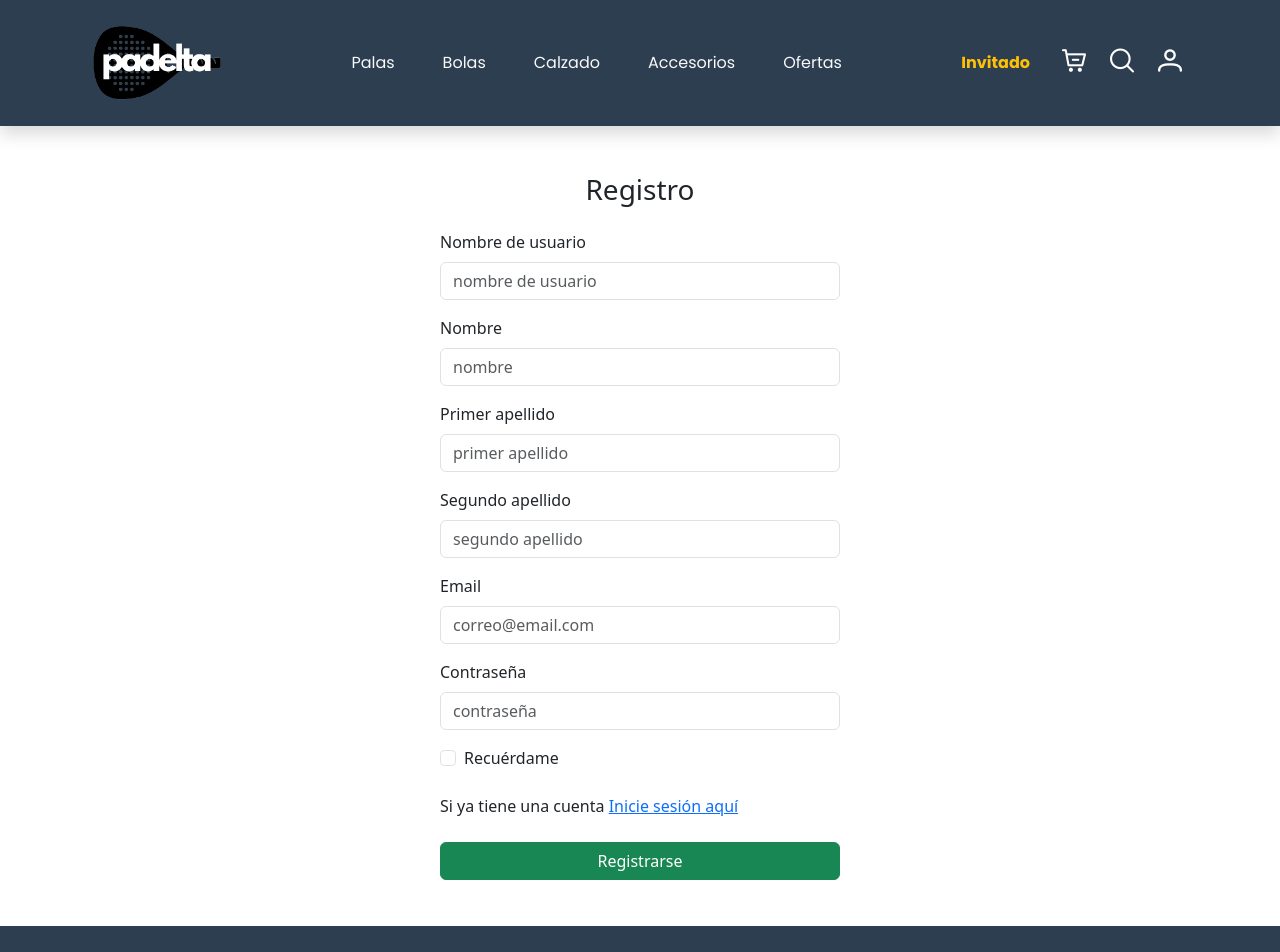
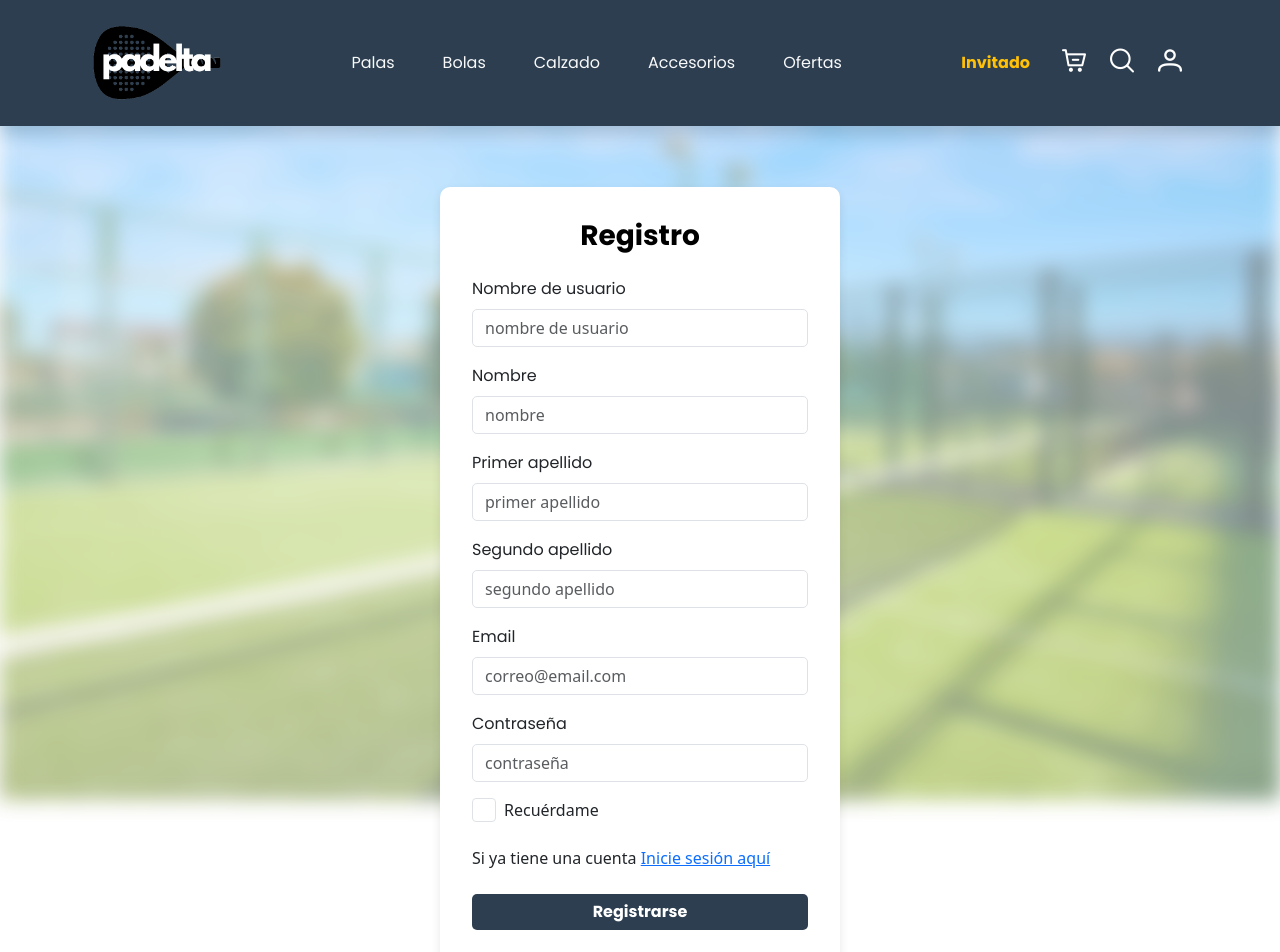
Before and after one commit to Fabian-mo29/mundoRaquetas, a Vue app in the folder frontend/: page /register in a window 1280 px wide. Shown: the top 952 px of the page. Built offline with nearby package versions, Linux system fonts and the light colour scheme.

Commit message:
Modificaciones en los colores y estilos de botones y fondo

```diff
--- a/frontend/src/components/LogIn.vue
+++ b/frontend/src/components/LogIn.vue
@@ -50,7 +50,11 @@
         </p>
       </div>
 
-      <button type="submit" class="btn btn-success" style="width: 100%">
+      <button
+        type="submit"
+        class="btn btn-success"
+        style="width: 100%; background-color: #2c3e50"
+      >
         Iniciar Sesión
       </button>
     </form>
@@ -65,7 +69,7 @@ const router = useRouter();
 
 const datosSesion = ref({
   correo: "",
-  password: ""
+  password: "",
 });
 
 async function logIn() {
@@ -75,8 +79,8 @@ async function logIn() {
       headers: { "Content-Type": "application/json" },
       body: JSON.stringify({
         email: datosSesion.value.correo,
-        password: datosSesion.value.password
-      })
+        password: datosSesion.value.password,
+      }),
     });
 
     const data = await response.json();
--- a/frontend/src/components/OfertaCard.vue
+++ b/frontend/src/components/OfertaCard.vue
@@ -1,6 +1,12 @@
 <template>
-  <link href="https://fonts.googleapis.com/css2?family=Noto+Sans:ital,wght@0,100..900;1,100..900&display=swap" rel="stylesheet">
-  <link href="https://fonts.googleapis.com/css2?family=Poppins:wght@300;400;500;600;700&display=swap" rel="stylesheet" />
+  <link
+    href="https://fonts.googleapis.com/css2?family=Noto+Sans:ital,wght@0,100..900;1,100..900&display=swap"
+    rel="stylesheet"
+  />
+  <link
+    href="https://fonts.googleapis.com/css2?family=Poppins:wght@300;400;500;600;700&display=swap"
+    rel="stylesheet"
+  />
 
   <div class="ratio-container">
     <img
@@ -26,7 +32,7 @@
         </small>
       </div>
       <RouterLink :to="'/oferta/' + oferta.id">
-        <button class="btn btn-success">Reservar</button>
+        <button class="btn btn-success">Comprar</button>
       </RouterLink>
     </div>
   </div>
@@ -37,7 +43,7 @@ import { defineProps } from "vue";
 import { RouterLink } from "vue-router";
 
 defineProps({
-  oferta: Object
+  oferta: Object,
 });
 
 const descripcionTruncada = (descripcion) => {
@@ -101,20 +107,20 @@ const descripcionTruncada = (descripcion) => {
 }
 
 .card-title {
-  font-family: 'Poppins', sans-serif;
+  font-family: "Poppins", sans-serif;
   font-size: 1.2rem;
   font-weight: bold;
   margin-bottom: 0.5rem;
 }
 
 .card-text {
-  font-family: 'Noto Sans', sans-serif;
+  font-family: "Noto Sans", sans-serif;
   font-size: 1rem;
   margin-bottom: 0.5rem;
 }
 
 .card-price {
-  font-family: 'Poppins', sans-serif;
+  font-family: "Poppins", sans-serif;
   font-size: 1.2rem;
   font-weight: bold;
   margin-bottom: 0.25rem;
@@ -135,6 +141,6 @@ const descripcionTruncada = (descripcion) => {
 
 button {
   margin-top: auto;
-  font-family: 'Poppins', sans-serif;
+  font-family: "Poppins", sans-serif;
 }
 </style>
--- a/frontend/src/components/ProductCard.vue
+++ b/frontend/src/components/ProductCard.vue
@@ -1,6 +1,12 @@
 <template>
-  <link href="https://fonts.googleapis.com/css2?family=Noto+Sans:ital,wght@0,100..900;1,100..900&display=swap" rel="stylesheet">
-  <link href="https://fonts.googleapis.com/css2?family=Poppins:wght@300;400;500;600;700&display=swap" rel="stylesheet" />
+  <link
+    href="https://fonts.googleapis.com/css2?family=Noto+Sans:ital,wght@0,100..900;1,100..900&display=swap"
+    rel="stylesheet"
+  />
+  <link
+    href="https://fonts.googleapis.com/css2?family=Poppins:wght@300;400;500;600;700&display=swap"
+    rel="stylesheet"
+  />
 
   <img
     :src="`/imagesProducts/${product.image}`"
@@ -13,11 +19,13 @@
     </p>
     <p class="card-text">{{ product.Descripcion }}</p>
     <div class="d-flex justify-content-between align-items-center">
-      <p class = "card-price">
+      <p class="card-price">
         <strong>${{ product.precio }}</strong>
       </p>
       <RouterLink :to="'product/' + product.id"
-        ><button class="btn btn-success">Comprar</button></RouterLink
+        ><button class="btn btn-success" style="background-color: #2c3e50">
+          Comprar
+        </button></RouterLink
       >
     </div>
   </div>
@@ -59,7 +67,7 @@ defineProps({
 }
 
 .card-title {
-  font-family: 'Poppins', sans-serif;
+  font-family: "Poppins", sans-serif;
   font-size: 1.2rem;
   font-weight: bold;
   margin-bottom: 0.5rem;
@@ -73,7 +81,7 @@ defineProps({
 
 .card-price {
   //font-family: Noto Sans, sans-serif;
-  font-family: 'Poppins', sans-serif;
+  font-family: "Poppins", sans-serif;
   font-size: 1.2rem;
   font-weight: bold;
   margin-bottom: 0.5rem;
@@ -81,7 +89,7 @@ defineProps({
 
 button {
   margin-top: auto;
-  font-family: 'Poppins', sans-serif;
+  font-family: "Poppins", sans-serif;
   //font-family: Noto Sans, sans-serif;
 }
 </style>
--- a/frontend/src/components/RegisterForm.vue
+++ b/frontend/src/components/RegisterForm.vue
@@ -1,7 +1,14 @@
 <template>
   <div class="background-logo"></div>
-  <div id="mainCard" class="d-flex justify-content-center align-items-center min-vh-100">
-    <form @submit.prevent="Register" class="form-container" style="width: 100%; max-width: 400px">
+  <div
+    id="mainCard"
+    class="d-flex justify-content-center align-items-center min-vh-100 mt-5 mb-5"
+  >
+    <form
+      @submit.prevent="Register"
+      class="form-container"
+      style="width: 100%; max-width: 400px"
+    >
       <h3 class="text-center mb-4">Registro</h3>
 
       <div class="mb-3">
@@ -14,7 +21,9 @@
           required
           placeholder="nombre de usuario"
         />
-        <div v-if="errors.username" class="text-danger">{{ errors.username }}</div>
+        <div v-if="errors.username" class="text-danger">
+          {{ errors.username }}
+        </div>
       </div>
 
       <div class="mb-3">
@@ -40,7 +49,9 @@
           required
           placeholder="primer apellido"
         />
-        <div v-if="errors.apellido1" class="text-danger">{{ errors.apellido1 }}</div>
+        <div v-if="errors.apellido1" class="text-danger">
+          {{ errors.apellido1 }}
+        </div>
       </div>
 
       <div class="mb-3">
@@ -53,7 +64,9 @@
           required
           placeholder="segundo apellido"
         />
-        <div v-if="errors.apellido2" class="text-danger">{{ errors.apellido2 }}</div>
+        <div v-if="errors.apellido2" class="text-danger">
+          {{ errors.apellido2 }}
+        </div>
       </div>
 
       <div class="mb-3">
@@ -79,7 +92,9 @@
           required
           placeholder="contraseña"
         />
-        <div v-if="errors.password" class="text-danger">{{ errors.password }}</div>
+        <div v-if="errors.password" class="text-danger">
+          {{ errors.password }}
+        </div>
       </div>
 
       <div class="mb-4 form-check">
@@ -90,14 +105,24 @@
       <div class="d-flex justify-content-between">
         <p class="mb-4">
           Si ya tiene una cuenta
-          <RouterLink to="/login" class="text-primary">Inicie sesión aquí</RouterLink>
+          <RouterLink to="/login" class="text-primary"
+            >Inicie sesión aquí</RouterLink
+          >
         </p>
       </div>
-      <button type="submit" class="btn btn-success" style="width: 100%">
+      <button
+        type="submit"
+        class="btn btn-success"
+        style="width: 100%; background-color: #2c3e50"
+      >
         Registrarse
       </button>
-      <div v-if="serverError" class="text-danger mt-3 text-center">{{ serverError }}</div>
-      <div v-if="success" class="text-success mt-3 text-center">{{ success }}</div>
+      <div v-if="serverError" class="text-danger mt-3 text-center">
+        {{ serverError }}
+      </div>
+      <div v-if="success" class="text-success mt-3 text-center">
+        {{ success }}
+      </div>
     </form>
   </div>
 </template>
@@ -114,7 +139,7 @@ const form = ref({
   apellido1: "",
   apellido2: "",
   email: "",
-  password: ""
+  password: "",
 });
 
 const errors = ref({});
@@ -124,14 +149,16 @@ const success = ref("");
 // Mapea los mensajes del backend a los campos del formulario
 function mapBackendError(message) {
   if (message.includes("usuario")) errors.value.username = message;
-  else if (message.includes("Nombre de usuario")) errors.value.username = message;
+  else if (message.includes("Nombre de usuario"))
+    errors.value.username = message;
   else if (message.includes("Nombre y apellidos")) {
     errors.value.nombre = message;
     errors.value.apellido1 = message;
     errors.value.apellido2 = message;
-  }
-  else if (message.includes("email") || message.includes("Email")) errors.value.email = message;
-  else if (message.includes("contraseña") || message.includes("Contraseña")) errors.value.password = message;
+  } else if (message.includes("email") || message.includes("Email"))
+    errors.value.email = message;
+  else if (message.includes("contraseña") || message.includes("Contraseña"))
+    errors.value.password = message;
   else serverError.value = message;
 }
 
@@ -144,7 +171,7 @@ async function Register() {
     const response = await fetch("http://localhost:3000/api/users/register", {
       method: "POST",
       headers: { "Content-Type": "application/json" },
-      body: JSON.stringify(form.value)
+      body: JSON.stringify(form.value),
     });
     const data = await response.json();
     if (response.ok) {
@@ -158,3 +185,82 @@ async function Register() {
   }
 }
 </script>
+<style lang="scss" scoped>
+.background-logo {
+  position: fixed;
+  top: 0;
+  left: 0;
+  width: 100%;
+  height: 100%;
+  background-image: url("@/assets/canchaPadel.jpg"); /* Ruta de la imagen del logo */
+  background-size: cover;
+  background-position: center;
+  background-color: black;
+  filter: blur(10px); /* Efecto de desenfoque */
+  z-index: -1; /* Envía la imagen al fondo */
+  opacity: 0.5; /* Hace la imagen más tenue */
+}
+
+h3 {
+  font-family: "Poppins", sans-serif;
+  font-weight: bold;
+  color: #000000; /* Color del texto */
+}
+
+#mainCard {
+  position: relative;
+  z-index: 1; /* Asegura que el contenido esté encima de la imagen */
+}
+
+.form-container {
+  background-color: white; /* Fondo blanco */
+  width: 100%;
+  max-width: 400px;
+  box-shadow: 0 4px 10px rgba(0, 0, 0, 0.1);
+  border-radius: 10px; /* Bordes redondeados */
+  padding: 2rem; /* Espaciado interno */
+}
+.form-label {
+  font-family: "Poppins", sans-serif;
+}
+
+.form-control {
+  font-family: Noto Sans, sans-serif;
+  font-size: 1rem;
+  border-radius: 5px; /* Bordes redondeados */
+}
+
+.form-check {
+  font-family: Noto Sans, sans-serif;
+  align-items: center;
+  gap: 0.5rem;
+}
+
+.form-check-input {
+  width: 1.5rem;
+  height: 1.5rem;
+  margin-top: 0;
+  margin-right: 0.5rem;
+}
+
+.form-check-label {
+  font-size: 1rem;
+}
+.form-check-input:checked {
+  background-color: #28a745; /* Color verde */
+  border-color: #28a745; /* Color verde */
+}
+
+p {
+  font-family: Noto Sans, sans-serif;
+  font-size: 1rem;
+}
+
+button {
+  font-family: "Poppins", sans-serif;
+  font-size: 1rem;
+  font-weight: bold;
+  border: none; /* Sin borde */
+  border-radius: 5px; /* Bordes redondeados */
+}
+</style>
```
